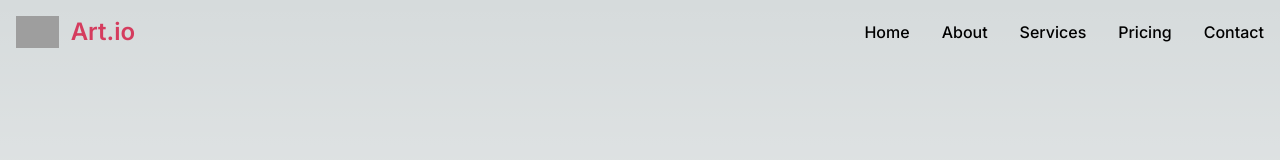
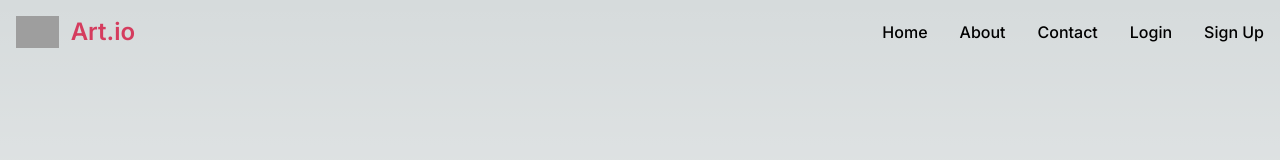
Before and after one commit to christinaly19/art.io, a Next.js app in the folder eth/: page / in a window 1280 px wide. Shown: the top 160 px of the page. Built offline with nearby package versions, Linux system fonts and the light colour scheme; grey boxes are pictures that could not be loaded.

Commit message:
links for navbar

```diff
--- a/eth/app/layout.tsx
+++ b/eth/app/layout.tsx
@@ -57,8 +57,8 @@
               <ul className="border-gray-100 bg-gray-50 md:bg-white dark:bg-gray-800 md:dark:bg-gray-900 dark:border-gray-700 mt-4 flex flex-col rounded-lg border p-4 font-medium md:mt-0 md:flex-row md:space-x-8 md:border-0 md:p-0">
                 <li>
                   <a
-                    href="#"
-                    className="bg-blue-700 md:bg-transparent block rounded py-2 pl-3 pr-4 text-textColorMidnight md:p-0"
+                    href="./"
+                    className="text-textColorMidnight block py-2 pl-3 pr-4 bg-blue-700 rounded md:bg-transparent md:p-0"
                     aria-current="page"
                   >
                     Home
@@ -66,8 +66,8 @@
                 </li>
                 <li>
                   <a
-                    href="/about"
-                    className="text-gray-900 hover:bg-gray-100 md:hover:bg-transparent md:hover:text-blue-700 dark:text-white md:dark:hover:text-blue-500 dark:hover:bg-gray-700 dark:hover:text-white md:dark:hover:bg-transparent block rounded py-2 pl-3 pr-4 md:border-0 md:p-0"
+                    href="#"
+                    className="block py-2 pl-3 pr-4 text-gray-900 rounded hover:bg-gray-100 md:hover:bg-transparent md:border-0 md:hover:text-blue-700 md:p-0 dark:text-white md:dark:hover:text-blue-500 dark:hover:bg-gray-700 dark:hover:text-white md:dark:hover:bg-transparent"
                   >
                     About
                   </a>
@@ -77,7 +77,7 @@
                     href="#"
                     className="text-gray-900 hover:bg-gray-100 md:hover:bg-transparent md:hover:text-blue-700 dark:text-white md:dark:hover:text-blue-500 dark:hover:bg-gray-700 dark:hover:text-white md:dark:hover:bg-transparent block rounded py-2 pl-3 pr-4 md:border-0 md:p-0"
                   >
-                    Services
+                    Contact
                   </a>
                 </li>
                 <li>
@@ -85,7 +85,7 @@
                     href="#"
                     className="text-gray-900 hover:bg-gray-100 md:hover:bg-transparent md:hover:text-blue-700 dark:text-white md:dark:hover:text-blue-500 dark:hover:bg-gray-700 dark:hover:text-white md:dark:hover:bg-transparent block rounded py-2 pl-3 pr-4 md:border-0 md:p-0"
                   >
-                    Pricing
+                    Login
                   </a>
                 </li>
                 <li>
@@ -93,7 +93,7 @@
                     href="#"
                     className="text-gray-900 hover:bg-gray-100 md:hover:bg-transparent md:hover:text-blue-700 dark:text-white md:dark:hover:text-blue-500 dark:hover:bg-gray-700 dark:hover:text-white md:dark:hover:bg-transparent block rounded py-2 pl-3 pr-4 md:border-0 md:p-0"
                   >
-                    Contact
+                    Sign Up
                   </a>
                 </li>
               </ul>
```
